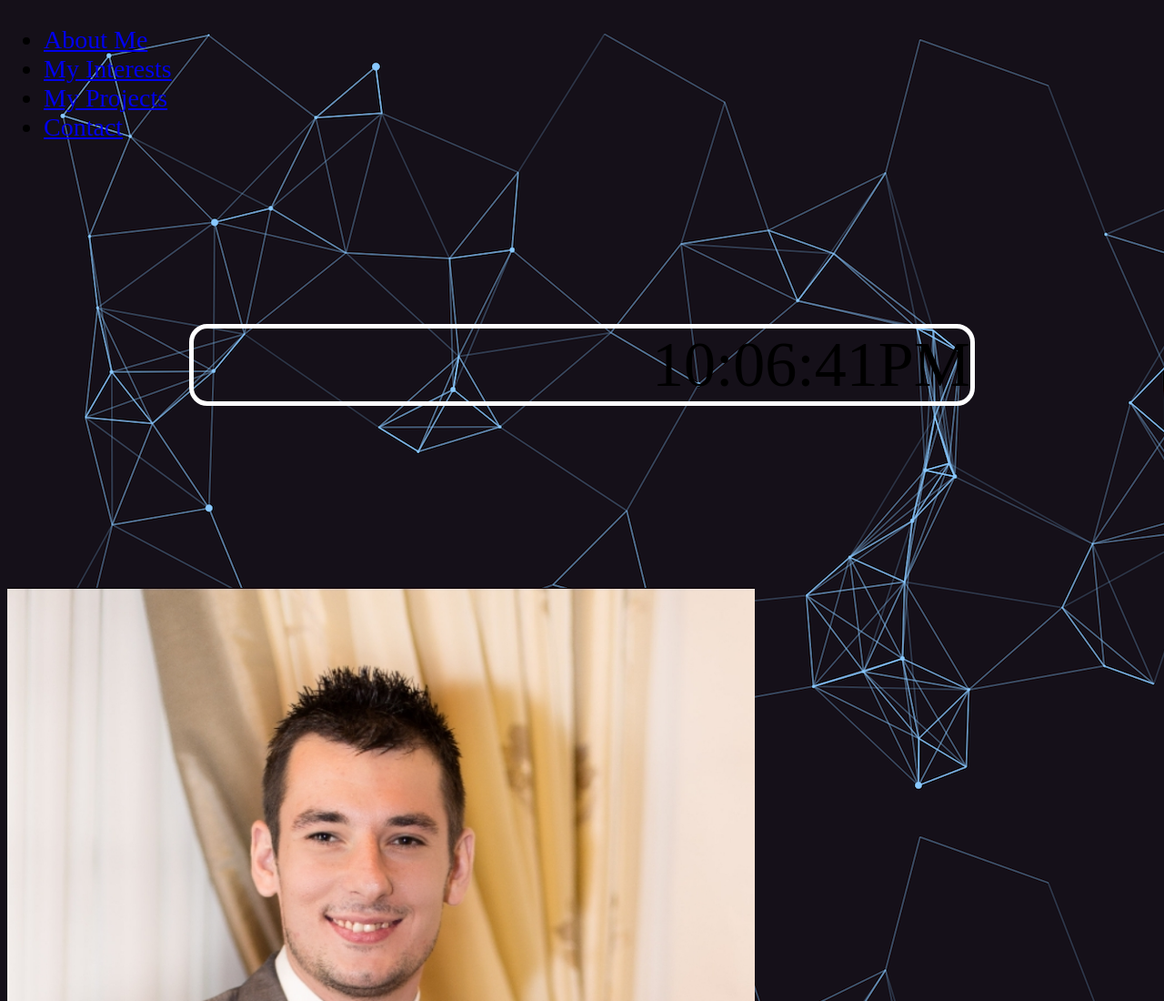
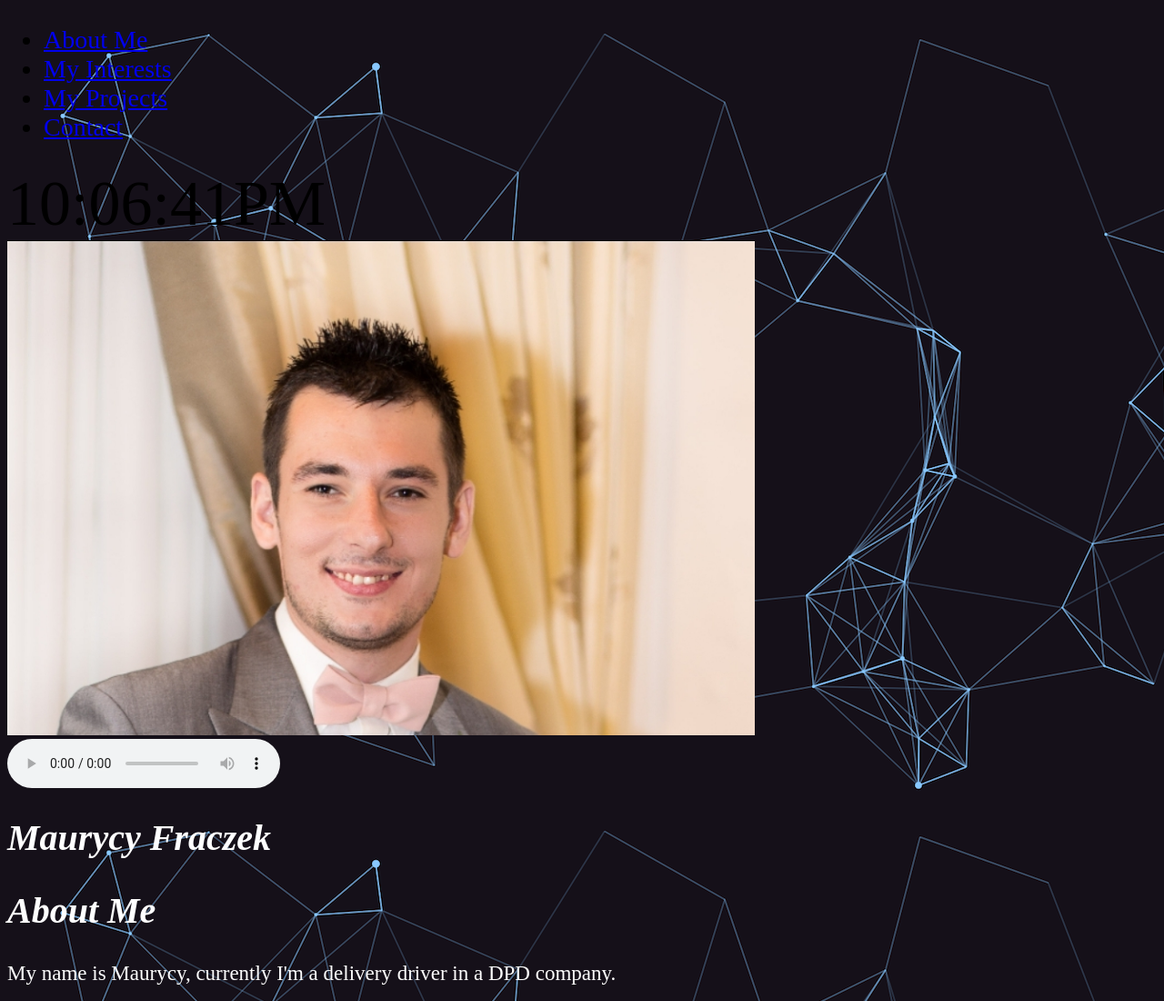
Before and after one commit to Rycu1991/Portfolio1, a plain HTML site: page index.html in a window 1280 px wide. Shown: the top 1100 px of the page at 91% size. Drawn offline with Linux system fonts and the light colour scheme; files that its build step writes are made by us from their sources.

Commit message:
Update index.html

```diff
--- a/index.html
+++ b/index.html
@@ -141,13 +141,10 @@ footer{
 }
   #clock {
             font-size: 70px;
-      text-color: white;
-            max-width: 100%;
+      font-color: white;
       max-height: auto;
-            margin: 200px;
-            text-align: right;
-            border: 5px solid white;
-            border-radius: 20px;
+            text-align: float-right;
+
         }
 </style>
     <script>
```
